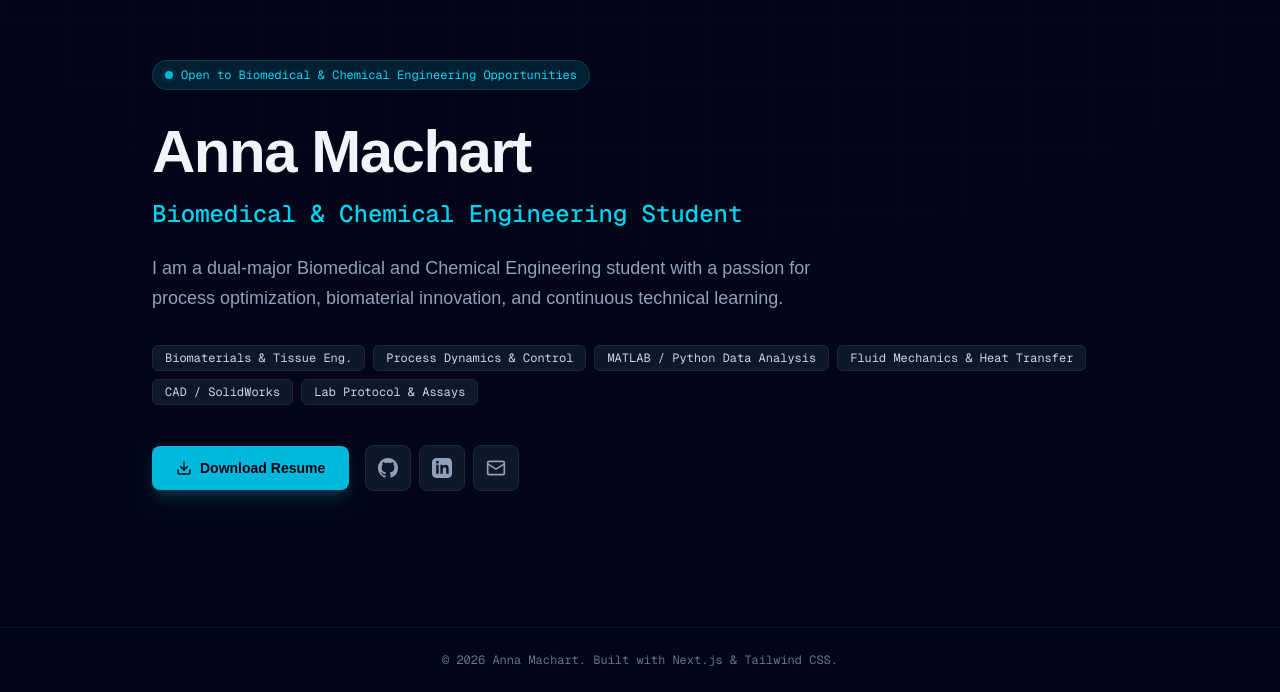
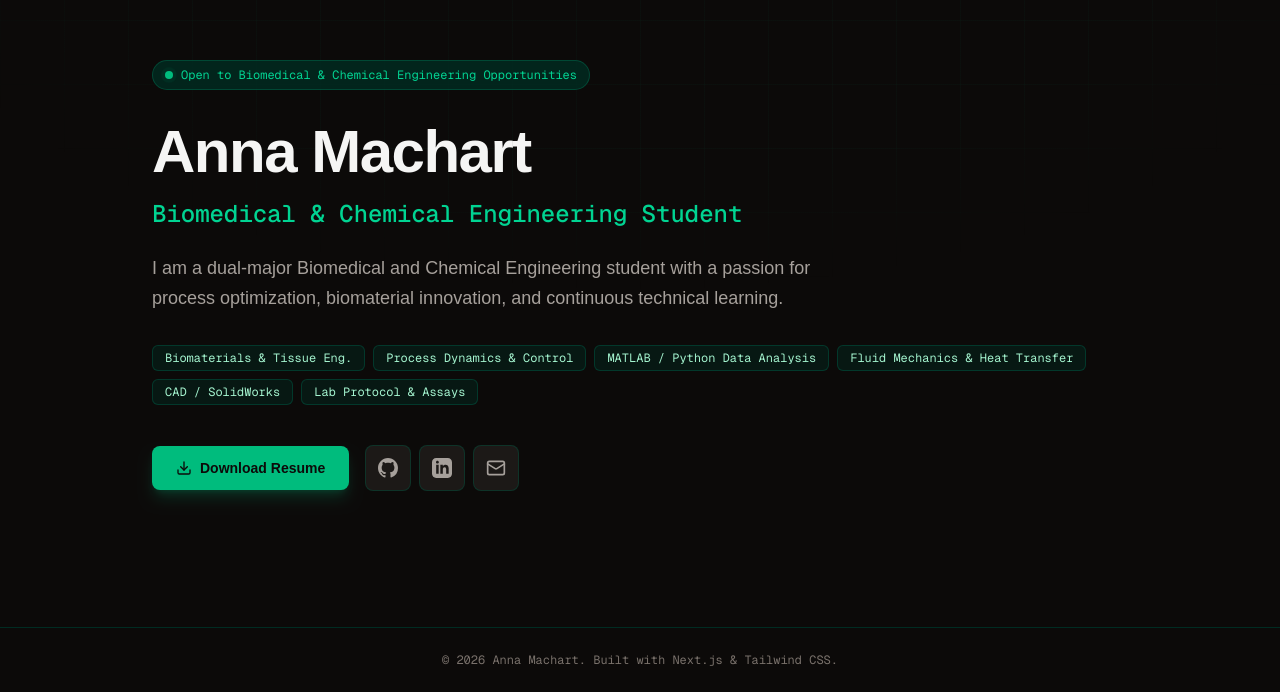
Before and after one commit to annamachart72-ux/my-portfolio, a Next.js app: page / in a window 1280 px wide. Shown: the part 108-800 px from the top of the page. Built offline with nearby package versions, Linux system fonts and the light colour scheme.

Commit message:
Update portfolio theme to deep forest green

```diff
--- a/app/page.tsx
+++ b/app/page.tsx
@@ -4,7 +4,6 @@ import { motion } from "framer-motion";
 import { Download, Mail } from "lucide-react";
 
 export default function Home() {
-  // Domain-specific skills tailored to your dual major
   const skills = [
     "Biomaterials & Tissue Eng.",
     "Process Dynamics & Control",
@@ -15,9 +14,9 @@ export default function Home() {
   ];
 
   return (
-    <main className="min-h-screen bg-slate-950 text-slate-100 flex flex-col justify-between selection:bg-cyan-500 selection:text-slate-950 relative overflow-hidden">
-      {/* Background Grid Pattern */}
-      <div className="absolute inset-0 bg-[linear-gradient(to_right,#1e293b15_1px,transparent_1px),linear-gradient(to_bottom,#1e293b15_1px,transparent_1px)] bg-[size:4rem_4rem] [mask-image:radial-gradient(ellipse_60%_50%_at_50%_0%,#000_70%,transparent_100%)] pointer-events-none" />
+    <main className="min-h-screen bg-stone-950 text-emerald-50 flex flex-col justify-between selection:bg-emerald-500 selection:text-stone-950 relative overflow-hidden">
+      {/* Subtle Forest Background Grid Pattern */}
+      <div className="absolute inset-0 bg-[linear-gradient(to_right,#064e3b15_1px,transparent_1px),linear-gradient(to_bottom,#064e3b15_1px,transparent_1px)] bg-[size:4rem_4rem] [mask-image:radial-gradient(ellipse_60%_50%_at_50%_0%,#000_70%,transparent_100%)] pointer-events-none" />
 
       {/* Hero Section */}
       <div className="relative max-w-5xl mx-auto px-6 pt-24 pb-16 flex-grow flex flex-col justify-center">
@@ -27,24 +26,24 @@ export default function Home() {
           transition={{ duration: 0.5 }}
         >
           {/* Availability Status Badge */}
-          <div className="inline-flex items-center gap-2 px-3 py-1.5 rounded-full bg-cyan-950/60 border border-cyan-800/50 text-cyan-400 text-xs font-mono mb-8">
+          <div className="inline-flex items-center gap-2 px-3 py-1.5 rounded-full bg-emerald-950/80 border border-emerald-800/60 text-emerald-400 text-xs font-mono mb-8">
             <span className="relative flex h-2 w-2">
-              <span className="animate-ping absolute inline-flex h-full w-full rounded-full bg-cyan-400 opacity-75"></span>
-              <span className="relative inline-flex rounded-full h-2 w-2 bg-cyan-500"></span>
+              <span className="animate-ping absolute inline-flex h-full w-full rounded-full bg-emerald-400 opacity-75"></span>
+              <span className="relative inline-flex rounded-full h-2 w-2 bg-emerald-500"></span>
             </span>
             Open to Biomedical & Chemical Engineering Opportunities
           </div>
 
           {/* Name & Title */}
-          <h1 className="text-4xl sm:text-6xl font-bold tracking-tight text-slate-100 mb-4">
+          <h1 className="text-4xl sm:text-6xl font-bold tracking-tight text-stone-100 mb-4">
             Anna Machart
           </h1>
-          <h2 className="text-xl sm:text-2xl font-medium text-cyan-400 mb-6 font-mono">
+          <h2 className="text-xl sm:text-2xl font-medium text-emerald-400 mb-6 font-mono">
             Biomedical & Chemical Engineering Student
           </h2>
 
           {/* Bio / Summary */}
-          <p className="text-slate-400 text-base sm:text-lg max-w-2xl leading-relaxed mb-8">
+          <p className="text-stone-400 text-base sm:text-lg max-w-2xl leading-relaxed mb-8">
             I am a dual-major Biomedical and Chemical Engineering student with a passion for process optimization, biomaterial innovation, and continuous technical learning.
           </p>
 
@@ -53,7 +52,7 @@ export default function Home() {
             {skills.map((skill, index) => (
               <span
                 key={index}
-                className="px-3 py-1 bg-slate-900 border border-slate-800 text-slate-300 rounded-md text-xs font-mono hover:border-slate-700 transition-colors"
+                className="px-3 py-1 bg-emerald-950/40 border border-emerald-900/60 text-emerald-200 rounded-md text-xs font-mono hover:border-emerald-700 transition-colors"
               >
                 {skill}
               </span>
@@ -66,7 +65,7 @@ export default function Home() {
             <a
               href="/resume.pdf"
               download="Anna_Machart_Resume.pdf"
-              className="inline-flex items-center gap-2 px-6 py-3 rounded-lg bg-cyan-500 hover:bg-cyan-400 text-slate-950 font-semibold text-sm transition-all duration-200 shadow-lg shadow-cyan-500/20 active:scale-95"
+              className="inline-flex items-center gap-2 px-6 py-3 rounded-lg bg-emerald-500 hover:bg-emerald-400 text-stone-950 font-semibold text-sm transition-all duration-200 shadow-lg shadow-emerald-500/20 active:scale-95"
             >
               <Download className="w-4 h-4" />
               Download Resume
@@ -74,12 +73,11 @@ export default function Home() {
 
             {/* Social / Contact Links */}
             <div className="flex items-center gap-2">
-              {/* GitHub Link */}
               <a
                 href="https://github.com"
                 target="_blank"
                 rel="noopener noreferrer"
-                className="p-3 rounded-lg bg-slate-900 border border-slate-800 text-slate-400 hover:text-slate-100 hover:border-slate-700 transition-all active:scale-95"
+                className="p-3 rounded-lg bg-stone-900 border border-emerald-900/50 text-stone-400 hover:text-emerald-300 hover:border-emerald-700 transition-all active:scale-95"
                 aria-label="GitHub Profile"
               >
                 <svg className="w-5 h-5 fill-current" viewBox="0 0 24 24">
@@ -87,12 +85,11 @@ export default function Home() {
                 </svg>
               </a>
 
-              {/* LinkedIn Link */}
               <a
                 href="https://linkedin.com"
                 target="_blank"
                 rel="noopener noreferrer"
-                className="p-3 rounded-lg bg-slate-900 border border-slate-800 text-slate-400 hover:text-slate-100 hover:border-slate-700 transition-all active:scale-95"
+                className="p-3 rounded-lg bg-stone-900 border border-emerald-900/50 text-stone-400 hover:text-emerald-300 hover:border-emerald-700 transition-all active:scale-95"
                 aria-label="LinkedIn Profile"
               >
                 <svg className="w-5 h-5 fill-current" viewBox="0 0 24 24">
@@ -100,10 +97,9 @@ export default function Home() {
                 </svg>
               </a>
 
-              {/* Email Link */}
               <a
                 href="mailto:your.email@example.com"
-                className="p-3 rounded-lg bg-slate-900 border border-slate-800 text-slate-400 hover:text-slate-100 hover:border-slate-700 transition-all active:scale-95"
+                className="p-3 rounded-lg bg-stone-900 border border-emerald-900/50 text-stone-400 hover:text-emerald-300 hover:border-emerald-700 transition-all active:scale-95"
                 aria-label="Send Email"
               >
                 <Mail className="w-5 h-5" />
@@ -114,7 +110,7 @@ export default function Home() {
       </div>
 
       {/* Footer */}
-      <footer className="border-t border-slate-900 py-6 text-center text-slate-500 text-xs font-mono">
+      <footer className="border-t border-emerald-950 py-6 text-center text-stone-500 text-xs font-mono">
         © {new Date().getFullYear()} Anna Machart. Built with Next.js & Tailwind CSS.
       </footer>
     </main>
```
